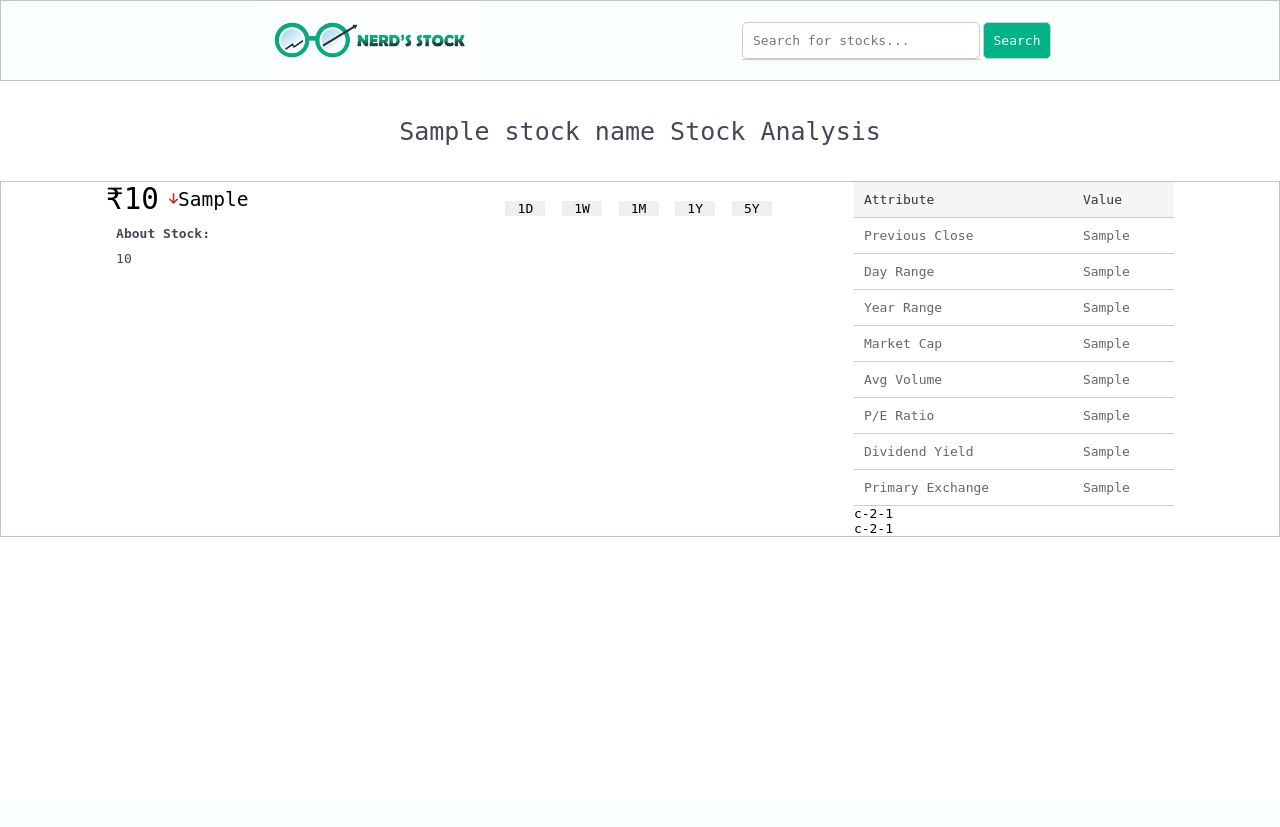
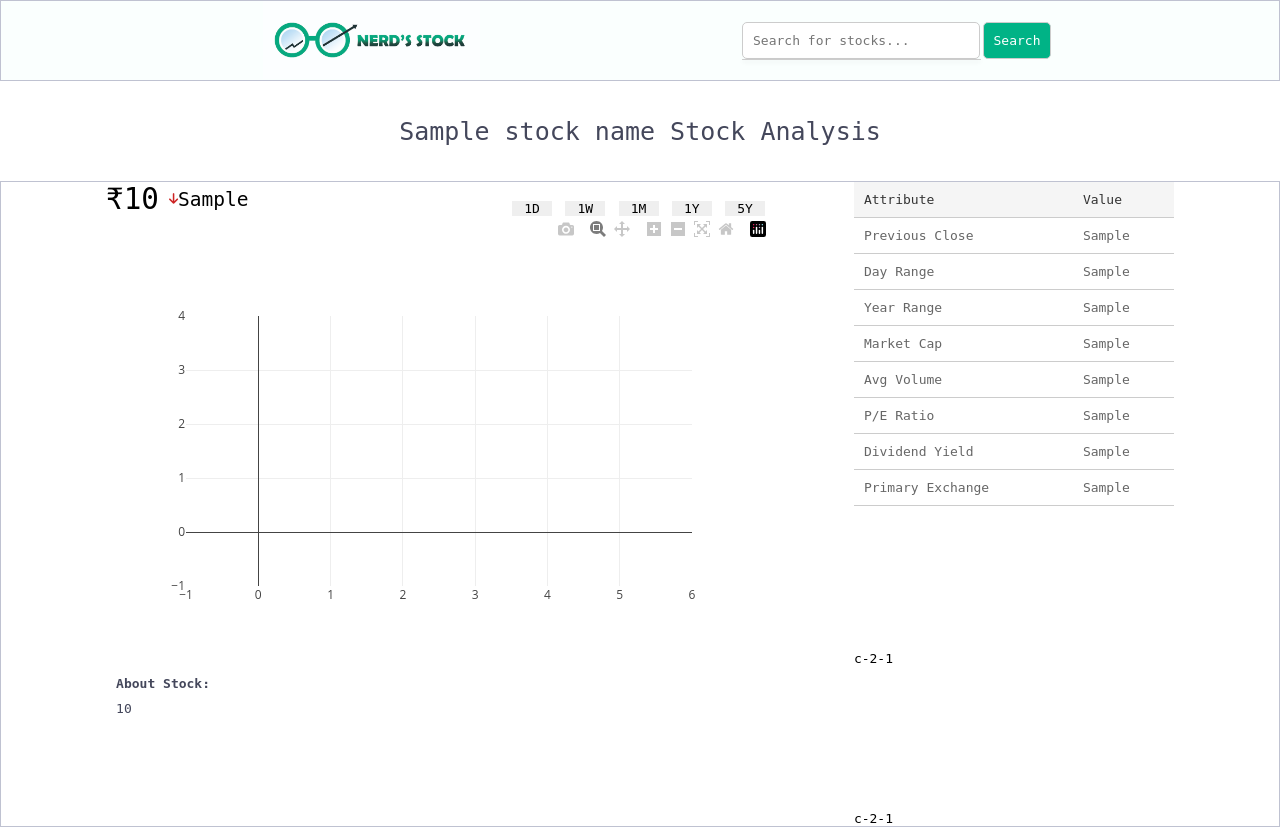
Before and after one commit to rithinprem/Nerd-stock, a Flask app: template templates/graph.html in a window 1280 px wide. Before the commit the page ends 537 px from the top, so only its background shows below. Run offline with Flask 3, Linux system fonts and the light colour scheme; the template is opened without the code that fills it: most values are stand-ins (such as "Sample title", 1, 10 or a date in 2020); some libraries are stand-ins or nearby versions; some web fonts are replaced.

Commit message:
Graph edited and added flag for different time  intervals

```diff
--- a/app.py
+++ b/app.py
@@ -178,6 +178,8 @@ def stock_details(stock_id):
     previous_price = price_details[1]
     day_change = str(abs(round((current_price - previous_price)/previous_price*100,2)))+"%"
     flag = (1 if (current_price-previous_price)>0 else -1)  #whether stock change is negative or positive
+    data['flag_daily'] = flag
+
 
     # print("Current price",current_price)
     # print("Previous price",previous_price)
@@ -273,6 +275,7 @@ def result(result):
         previous_price = price_details[1]
         day_change = str(abs(round((current_price - previous_price)/previous_price*100,2)))+"%"
         flag = (1 if (current_price-previous_price)>0 else -1)  #whether stock change is negative or positive
+        data['flag_daily']=flag
 
         # print("Current price",current_price)
         # print("Previous price",previous_price)
@@ -293,15 +296,27 @@ def get_data():
     # Get the 'timeframe' from the query string
     timeframe = request.args.get('timeframe', 'default')  # Default value if 'timeframe' not provided
     if timeframe == 'daily':
-        result = plot(data['daily'],1)
+        result = plot(data['daily'],flag=data['flag_daily'])
     elif timeframe == 'weekly':
-        result = plot(data['weekly'],1)
+        df = data['weekly']
+        flag = (1 if (df.tail(1).Price.values[0] - df[0:1].Price.values[0])>0 else -1)
+        print("Flag--------------------",flag)
+        print("Start Price-------------",df[0:1].Price.values[0])
+        print("End Price-------------",df.tail(1).Price.values[0])
+
+        result = plot(df,flag,timeframe)
     elif timeframe == 'monthly':
-        result = plot(data['monthly'],1)
+        df = data['monthly']
+        flag = (1 if (df.tail(1).Price.values[0] - df[0:1].Price.values[0])>0 else -1)
+        result = plot(df,flag,timeframe)
     elif timeframe == '1y':
-        result = plot(data['1y'],1)
+        df = data['1y']
+        flag = (1 if (df.tail(1).Price.values[0] - df[0:1].Price.values[0])>0 else -1)
+        result = plot(df,flag,timeframe)
     else:
-        result = plot(data['5y'],1)
+        df = data['5y']
+        flag = (1 if (df.tail(1).Price.values[0] - df[0:1].Price.values[0])>0 else -1)
+        result = plot(df,flag,timeframe)
 
     # Return data as a simple response
     return result
@@ -311,4 +326,4 @@ def get_data():
 
 
 if __name__ == '__main__':
-    app.run(debug=True)
+    app.run(debug=True,host='192.168.29.170')
--- a/static/css/try.css
+++ b/static/css/try.css
@@ -8,7 +8,9 @@
     vertical-align: baseline;
 }
 
-
+html,body{
+    overflow-x: hidden;
+}
 
 .heading {
     background-color: #fafffe;
@@ -267,7 +269,7 @@
 
 .scale{
     display: flex;
-    justify-content: space-between;
+    justify-content: space-around;
     width: 40%;
     margin-top: auto;
     position: relative;
@@ -359,7 +361,6 @@
     .container-2 {
         width: 100%;
         margin: 0;
-        margin-left: 5px;
     }
 
     .main {
@@ -372,6 +373,7 @@
 
     .stock_price {
         font-size: 1.7rem;
+        margin-left: 3%;
     }
 
     .day_change{
@@ -385,4 +387,10 @@
     .time{
         width: auto;
     }
+
+    #chart_result{
+        height: 60vh;
+        width: 100%;
+        margin: 0 auto;
+    }
 }
--- a/templates/graph.html
+++ b/templates/graph.html
@@ -126,7 +126,7 @@
     </div>
 
 
-    <script src="https://cdn.plot.ly/plotly-latest.min.js"></script>
+    <script src="https://cdn.plot.ly/plotly-2.32.0.min.js" charset="utf-8"></script>
     <script>
 
         document.getElementById('stock-search').addEventListener('input', function () {
@@ -181,14 +181,17 @@
             fetch('/get-data?timeframe=' + encodeURIComponent(timeframe))
                 .then(response => response.text())  // Handle response as plain text
                 .then(graph => {
-                    var graph = JSON.parse(graph);;
-                    Plotly.newPlot("chart_result", graph);
+                    var graph = JSON.parse(graph);
+                    Plotly.newPlot("chart_result", graph, {});
                 })
                 .catch(error => console.error('Error:', error));
         }
 
         var graph = {{ graphHTML| safe}};
-        Plotly.plot("chart_result", graph)
+        Plotly.newPlot("chart_result", graph, {});
+
+
+
 
     </script>
 
```
Also changed, not shown: graph.py (+14 -15 lines), 1 other file.
